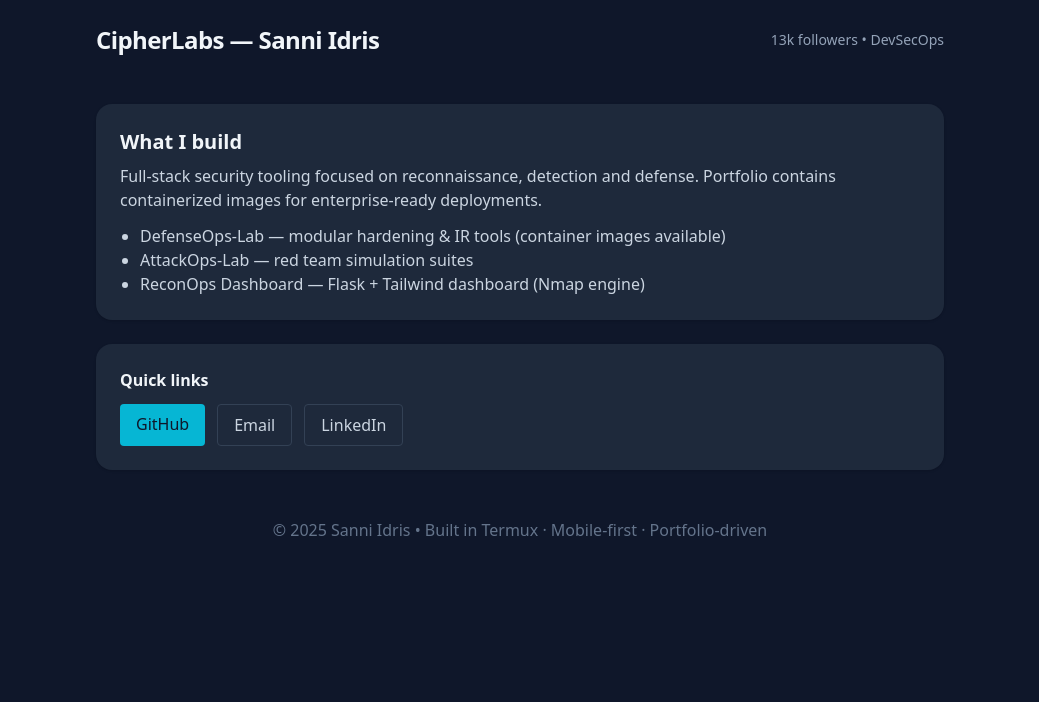
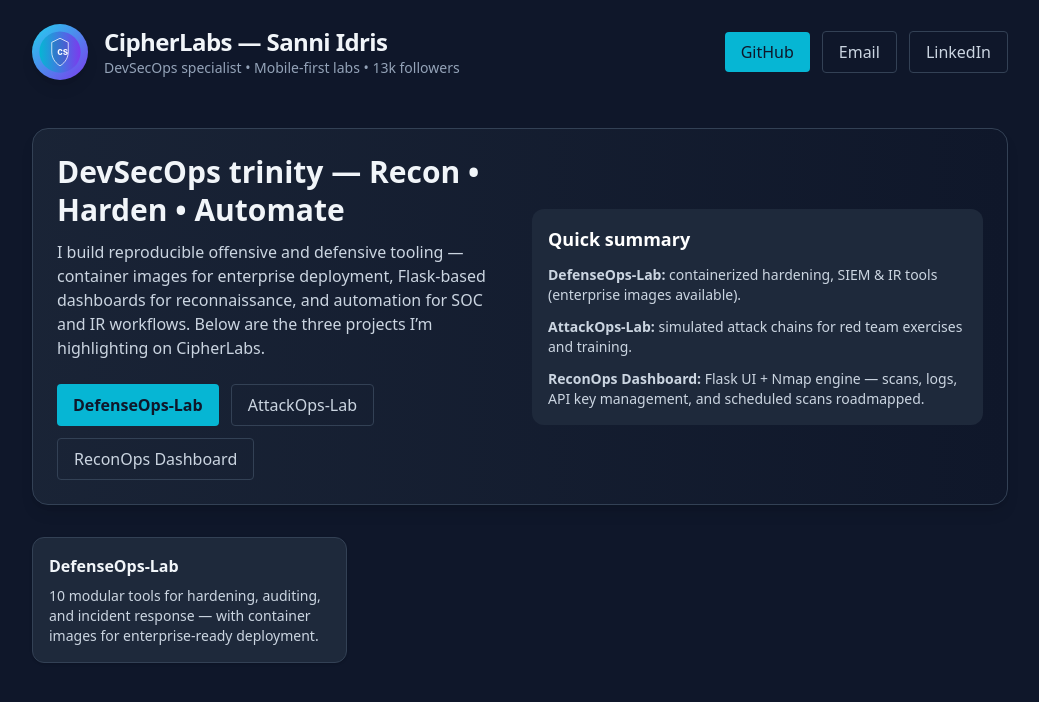
Before and after one commit to Specia-cipher/cipherlabs-site, a plain HTML site: page index.html in a window 1280 px wide. Shown: the whole page, without its empty margins (120-1159 px from the left). Drawn offline with nearby package versions, Linux system fonts and the light colour scheme.

Commit message:
Updated the home page and with a neatly designed logo

```diff
--- a/index.html
+++ b/index.html
@@ -10,36 +10,74 @@
   <meta name="description" content="Sanni Babatunde Idris — DevSecOps & Cybersecurity researcher. Portfolio & projects." />
 </head>
 <body class="bg-slate-900 text-slate-100 antialiased">
-  <header class="max-w-4xl mx-auto p-6">
+  <header class="max-w-5xl mx-auto p-6">
     <div class="flex items-center justify-between">
-      <h1 class="text-2xl font-semibold tracking-tight">CipherLabs — Sanni Idris</h1>
-      <span class="text-sm text-slate-400">13k followers • DevSecOps</span>
-    </div>
-  </header>
+      <div class="flex items-center gap-4">
+        <!-- Inline SVG logo -->
+        <div class="w-14 h-14 flex items-center justify-center rounded-full bg-gradient-to-br from-cyan-400 to-violet-600 shadow-lg">
+          <!-- paste the SVG content here (or keep as an <img> to an svg file) -->
+          <svg id="cipher-badge" width="44" height="44" viewBox="0 0 64 64" xmlns="http://www.w3.org/2000/svg" aria-label="CipherLabs logo">
+            <defs>
+              <linearGradient id="g1" x1="0" x2="1">
+                <stop offset="0" stop-color="#06b6d4"/>
+                <stop offset="1" stop-color="#7c3aed"/>
+              </linearGradient>
+            </defs>
+            <circle cx="32" cy="32" r="30" fill="url(#g1)" />
+            <g transform="translate(0,0)" fill="#fff" font-family="Inter, system-ui, sans-serif">
+              <path d="M32 12 L44 18 V32 C44 43 36 50 32 52 C28 50 20 43 20 32 V18 Z" fill="rgba(0,0,0,0.08)"/>
+              <path d="M32 12 L44 18 V32 C44 43 36 50 32 52 C28 50 20 43 20 32 V18 Z" fill="none" stroke="#fff" stroke-opacity="0.9" stroke-width="1.2"/>
+              <text x="28" y="36" font-size="14" font-weight="700" fill="#fff" letter-spacing="-0.6">c</text>
+              <text x="36" y="36" font-size="14" font-weight="700" fill="#fff" letter-spacing="-0.6">s</text>
+            </g>
+          </svg>
+        </div>
 
-  <main class="max-w-4xl mx-auto p-6 space-y-6">
-    <section class="bg-slate-800 p-6 rounded-2xl shadow">
-      <h2 class="text-xl font-bold mb-2">What I build</h2>
-      <p class="text-slate-300">Full-stack security tooling focused on reconnaissance, detection and defense. Portfolio contains containerized images for enterprise-ready deployments.</p>
-      <ul class="mt-3 list-disc ml-5 text-slate-300">
-        <li>DefenseOps-Lab — modular hardening & IR tools (container images available)</li>
-        <li>AttackOps-Lab — red team simulation suites</li>
-        <li>ReconOps Dashboard — Flask + Tailwind dashboard (Nmap engine)</li>
-      </ul>
-    </section>
+        <div>
+          <h1 class="text-2xl font-semibold tracking-tight">CipherLabs — Sanni Idris</h1>
+          <p class="text-sm text-slate-400">DevSecOps specialist • Mobile-first labs • 13k followers</p>
+        </div>
+      </div>
 
-    <section class="bg-slate-800 p-6 rounded-2xl shadow">
-      <h3 class="font-semibold">Quick links</h3>
-      <div class="mt-3 flex flex-wrap gap-3">
+      <div class="hidden sm:flex items-center gap-3">
         <a class="px-4 py-2 bg-cyan-500 rounded text-slate-900 font-medium" href="https://github.com/Specia-cipher" target="_blank">GitHub</a>
         <a class="px-4 py-2 border border-slate-700 rounded text-slate-300" href="mailto:sannifreelancer6779@gmail.com">Email</a>
         <a class="px-4 py-2 border border-slate-700 rounded text-slate-300" href="https://linkedin.com/in/Specia-cipher" target="_blank">LinkedIn</a>
       </div>
+    </div>
+  </header>
+
+  <main class="max-w-5xl mx-auto p-6 space-y-8">
+    <!-- Hero -->
+    <section class="bg-gradient-to-r from-slate-800/70 to-slate-900/60 p-6 rounded-2xl shadow-lg border border-slate-700">
+      <div class="grid grid-cols-1 md:grid-cols-2 gap-6 items-center">
+        <div>
+          <h2 class="text-3xl font-bold leading-tight">DevSecOps trinity — Recon • Harden • Automate</h2>
+          <p class="mt-3 text-slate-300">I build reproducible offensive and defensive tooling — container images for enterprise deployment, Flask-based dashboards for reconnaissance, and automation for SOC and IR workflows. Below are the three projects I’m highlighting on CipherLabs.</p>
+
+          <div class="mt-6 flex flex-wrap gap-3">
+            <a class="inline-flex items-center gap-2 px-4 py-2 bg-cyan-500 rounded text-slate-900 font-semibold" href="https://github.com/Specia-cipher/DefenseOps-Lab" target="_blank">
+              DefenseOps-Lab
+            </a>
+            <a class="inline-flex items-center gap-2 px-4 py-2 border border-slate-700 rounded text-slate-300" href="https://github.com/Specia-cipher/AttackOps-Lab" target="_blank">AttackOps-Lab</a>
+            <a class="inline-flex items-center gap-2 px-4 py-2 border border-slate-700 rounded text-slate-300" href="https://github.com/Specia-cipher/reconops-dashboard" target="_blank">ReconOps Dashboard</a>
+          </div>
+        </div>
+
+        <div class="bg-slate-800 p-4 rounded-xl">
+          <h3 class="text-lg font-semibold text-white">Quick summary</h3>
+          <ul class="mt-3 space-y-3 text-slate-300 text-sm">
+            <li><strong>DefenseOps-Lab:</strong> containerized hardening, SIEM & IR tools (enterprise images available).</li>
+            <li><strong>AttackOps-Lab:</strong> simulated attack chains for red team exercises and training.</li>
+            <li><strong>ReconOps Dashboard:</strong> Flask UI + Nmap engine — scans, logs, API key management, and scheduled scans roadmapped.</li>
+          </ul>
+        </div>
+      </div>
     </section>
 
-    <footer class="text-center text-slate-500 py-6">
-      © 2025 Sanni Idris • Built in Termux · Mobile-first · Portfolio-driven
-    </footer>
-  </main>
-</body>
-</html>
+    <!-- Projects grid (nice cards) -->
+    <section class="grid grid-cols-1 sm:grid-cols-3 gap-4">
+      <article class="bg-slate-800 p-4 rounded-xl shadow border border-slate-700">
+        <h4 class="font-semibold">DefenseOps-Lab</h4>
+        <p class="mt-2 text-slate-300 text-sm">10 modular tools for hardening, auditing, and incident response — with container images for enterprise-ready deployment.</p>
+        <a class="mt-4 inline-block text-cyan-400 text-sm" href="https://github.com/Specia-cipher/Defense
```
